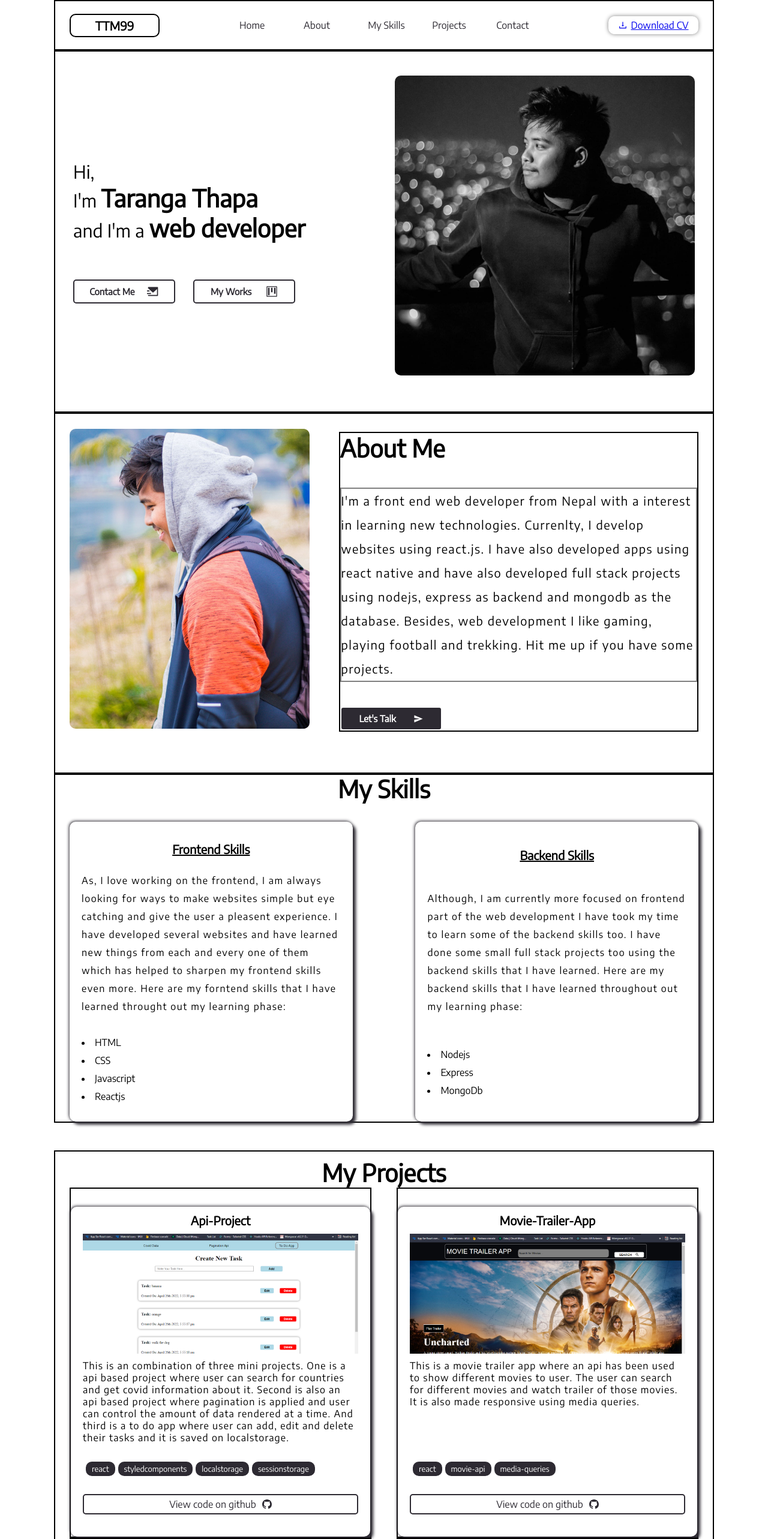
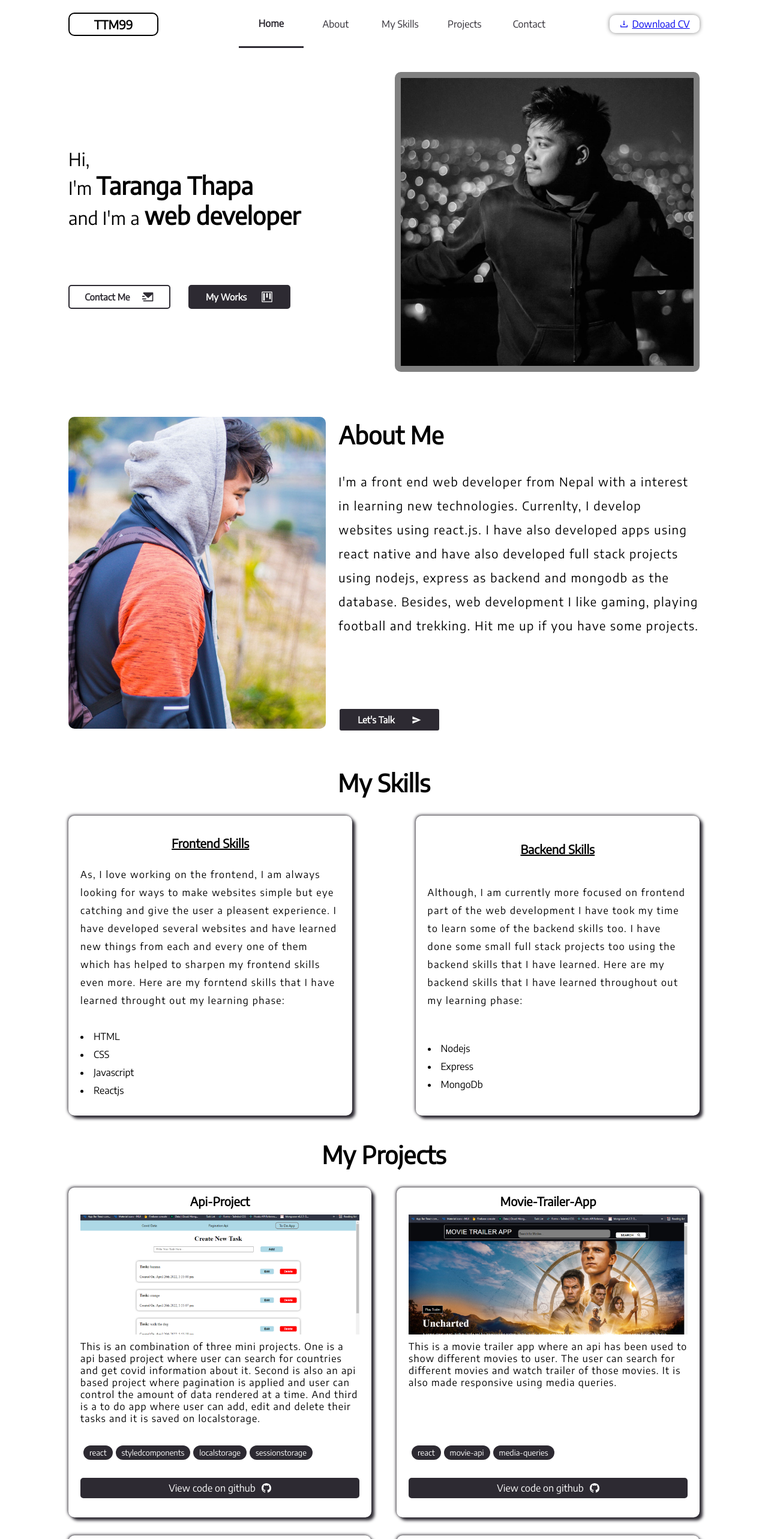
Before and after one commit to taranga99/portfolio, a React (Create React App) app: page / in a window 1280 px wide. Shown: the top 2566 px of the page at 60% size. Built offline with nearby package versions, Linux system fonts and the light colour scheme.

Commit message:
Skills page and project page made responsive

```diff
--- a/src/components/About/aboutStyled.js
+++ b/src/components/About/aboutStyled.js
@@ -4,48 +4,154 @@ import { IoSendSharp } from "react-icons/io5";
 
 export const StyledContainer = styled.div`
   height: 600px;
-  width: 100vw;
+  overflow: hidden;
 `;
 
 export const StyledAbout = styled.div`
   display: flex;
   height: 600px;
-  width: 100%;
   justify-content: space-between;
   align-items: center;
+  position: relative;
 `;
 
 export const StyledImgContainer = styled.div`
-  height: 500px;
-  width: 400px;
+  height: 520px;
+  width: 40.8%;
   background-image: url("../../images/6.jpg");
   background-position: center;
   background-size: cover;
   border-radius: 10px;
   background-repeat: no-repeat;
   margin-bottom: 50px;
+
+  @media screen and (max-width: 750px) {
+    position: absolute;
+    width: 34%;
+    left: -30px;
+  }
+
+  @media screen and (max-width: 670px) {
+    position: absolute;
+    left: -40px;
+  }
+
+  @media screen and (max-width: 600px) {
+    position: absolute;
+    left: -60px;
+    width: 35%;
+  }
+
+  @media screen and (max-width: 550px) {
+    position: absolute;
+    left: -60px;
+    width: 40%;
+  }
+
+  @media screen and (max-width: 490px) {
+    position: absolute;
+    left: -110px;
+    width: 50%;
+  }
+
+  @media screen and (max-width: 440px) {
+    position: absolute;
+    left: -120px;
+    width: 60%;
+  }
+
+  @media screen and (max-width: 400px) {
+    background-color: ${({ theme }) => theme.colors.secondary};
+    background-image: none;
+    border: 10px solid grey;
+    border-radius: 10px;
+    left: -150px;
+  }
 `;
 
 export const StyledInfoContainer = styled.div`
   width: 57.2%;
-  height: 500px;
+  height: 520px;
   display: flex;
   flex-direction: column;
   justify-content: space-between;
   margin-bottom: 40px;
-  border: 2px solid black;
+
+  @media screen and (max-width: 750px) {
+    position: absolute;
+    right: 0;
+    width: 65%;
+  }
+
+  @media screen and (max-width: 670px) {
+    width: 70%;
+  }
 `;
 
 export const StyledTitle = styled.h1`
   font-size: 40px;
+
+  @media screen and (max-width: 910px) {
+    font-size: 35px;
+  }
+
+  @media screen and (max-width: 490px) {
+    font-size: 25px;
+  }
 `;
 
 export const StyledDescription = styled.p`
   width: 100%;
+  height: 70%;
   font-size: 20px;
   letter-spacing: 1.5px;
   line-height: 40px;
-  border: 2px solid grey;
+
+  @media screen and (max-width: 910px) {
+    letter-spacing: 1.2px;
+    line-height: 37px;
+  }
+
+  @media screen and (max-width: 830px) {
+    letter-spacing: 1.2px;
+    line-height: 35px;
+    font-size: 18px;
+  }
+
+  @media screen and (max-width: 630px) {
+    line-height: 31px;
+  }
+
+  @media screen and (max-width: 530px) {
+    line-height: 30px;
+    font-size: 17px;
+    letter-spacing: 0.9px;
+  }
+
+  @media screen and (max-width: 490px) {
+    line-height: 30px;
+    font-size: 17px;
+    letter-spacing: 0.9px;
+  }
+
+  @media screen and (max-width: 470px) {
+    line-height: 25px;
+    letter-spacing: 0.9px;
+    font-size: 15px;
+  }
+
+  @media screen and (max-width: 380px) {
+    line-height: 21px;
+    letter-spacing: 0.5px;
+    font-size: 15px;
+  }
+
+  @media screen and (max-width: 310px) {
+    margin-top: -30px;
+    line-height: 21px;
+    letter-spacing: 0.5px;
+    font-size: 12px;
+  }
 `;
 
 export const StyledButton = styled(LinkS)`
--- a/src/components/Home/home.js
+++ b/src/components/Home/home.js
@@ -26,9 +26,9 @@ const home = () => {
             </StyledInfo>
             <StyledButtonContainer>
               <StyledButton
-                // border={({ theme }) => theme.colors.secondary}
-                // color={({ theme }) => theme.colors.secondary}
-                // backgroundcolor={({ theme }) => theme.colors.primary}
+                border="border"
+                color="color"
+                backgroundcolor="background"
                 to="contact"
                 smooth={true}
                 duration={500}
--- a/src/components/Home/homeStyled.js
+++ b/src/components/Home/homeStyled.js
@@ -5,71 +5,155 @@ import { Link as LinkS } from "react-scroll";
 
 export const StyledContainer = styled.div`
   width: 100vw;
+  position: relative;
+  overflow: hidden;
 `;
 
 export const StyledHome = styled.div`
   height: 600px;
   display: flex;
-  justify-content: space-around;
+  justify-content: space-between;
   align-items: center;
 `;
 
 export const StyledInfoContainer = styled.div`
   width: 50%;
-  height: 300px;
+  height: 60%;
   display: flex;
   flex-direction: column;
   justify-content: space-around;
+
+  @media screen and (max-width: 700px) {
+    width: 55%;
+  }
+
+  @media screen and (max-width: 660px) {
+    width: 52%;
+  }
+
+  @media screen and (max-width: 470px) {
+    width: 55%;
+  }
 `;
 
 export const StyledImgContainer = styled.div`
   height: 500px;
-  width: 500px;
+  width: 48.3%;
   background-image: url("../../images/1.jpg");
   background-position: center;
   background-size: cover;
   border-radius: 10px;
   background-repeat: no-repeat;
   margin-bottom: 20px;
+  border: 10px solid grey;
+
+  @media screen and (max-width: 750px) {
+    position: absolute;
+    width: 41%;
+    right: -10px;
+  }
 `;
 
 export const StyledInfo = styled.div`
   font-size: 30px;
+
+  @media screen and (max-width: 860px) {
+    font-size: 25px;
+  }
+
+  @media screen and (max-width: 800px) {
+    font-size: 23px;
+  }
+
+  @media screen and (max-width: 550px) {
+    font-size: 20px;
+  }
+
+  @media screen and (max-width: 470px) {
+    font-size: 18px;
+  }
+`;
+
+export const StyledSpan = styled.span`
+  font-size: 40px;
+  font-weight: bold;
+
+  @media screen and (max-width: 860px) {
+    font-size: 35px;
+  }
+
+  @media screen and (max-width: 800px) {
+    font-size: 32px;
+  }
+
+  @media screen and (max-width: 550px) {
+    font-size: 27px;
+  }
+
+  @media screen and (max-width: 470px) {
+    font-size: 23px;
+  }
 `;
 
 export const StyledButtonContainer = styled.div`
   width: 370px;
   display: flex;
   justify-content: space-between;
+
+  @media screen and (max-width: 860px) {
+    width: 90%;
+  }
+
+  @media screen and (max-width: 800px) {
+    flex-direction: column;
+    height: 30%;
+    margin-top: 40px;
+  }
+
+  @media screen and (max-width: 470px) {
+    width: 80%;
+  }
 `;
 
 export const StyledButton = styled(LinkS)`
   font-size: 15px;
+  width: 170px;
+  height: 40px;
   padding: 5px 15px;
   font-weight: bold;
   border-radius: 5px;
-  border: 2px solid ${({ theme }) => theme.colors.secondary};
-  color: ${({ theme }) => theme.colors.secondary};
-  background-color: ${({ theme }) => theme.colors.primary};
-  width: 170px;
-  height: 40px;
+
+  border: ${({ border, theme }) =>
+    border
+      ? `2px solid ${theme.colors.secondary}`
+      : `2px solid ${theme.colors.secondary}`};
+  color: ${({ color, theme }) =>
+    color ? `${theme.colors.secondary}` : `${theme.colors.primary}`};
+  background-color: ${({ backgroundcolor, theme }) =>
+    backgroundcolor ? `${theme.colors.primary}` : `${theme.colors.secondary}`};
   cursor: pointer;
   display: flex;
   justify-content: space-around;
   align-items: center;
-  transition: 0.4s ease-in-out;
+  transition: 0.2s ease-in-out;
 
   &:hover {
-    border: 2px solid ${({ theme }) => theme.colors.primary};
-    color: ${({ theme }) => theme.colors.primary};
-    background-color: ${({ theme }) => theme.colors.secondary};
-    transform: scale(1.1);
+    transform: scale(1.07);
   }
-`;
 
-export const StyledSpan = styled.span`
-  font-size: 40px;
-  font-weight: bold;
+  @media screen and (max-width: 860px) {
+    width: 150px;
+    padding: 5px 10px;
+  }
+
+  @media screen and (max-width: 470px) {
+    width: 130px;
+  }
+
+  @media screen and (max-width: 290px) {
+    width: 125px;
+    font-size: 14px;
+  }
 `;
 
 export const ContactIcon = styled(RiMailSendFill)`
--- a/src/components/Nav/navStyled.js
+++ b/src/components/Nav/navStyled.js
@@ -4,7 +4,6 @@ import { GiHamburgerMenu } from "react-icons/gi";
 import { AiOutlineDownload } from "react-icons/ai";
 
 export const StyledContainer = styled.div`
-  width: 100vw;
   color: ${({ theme }) => theme.colors.secondary};
   background-color: ${({ topColor, theme }) =>
     topColor ? theme.colors.backgroundColor : "transparent"};
@@ -64,15 +63,21 @@ export const StyledLinkContainer = styled.div`
 
 export const StyledItem = styled.li`
   list-style: none;
-  width: 20%;
+  width: 30%;
+  height: 80px;
 `;
 
 export const StyledLinks = styled(LinkS)`
   cursor: pointer;
-  width: 30px;
+  width: 100%;
+  height: 100%;
+  display: flex;
+  align-items: center;
+  justify-content: center;
 
   &.active {
-    border-bottom: 3px solid black;
+    border-bottom: 3px solid ${({ theme }) => theme.colors.secondary};
+    font-weight: bold;
   }
 `;
 
--- a/src/components/ProjectCard/projectCardStyled.js
+++ b/src/components/ProjectCard/projectCardStyled.js
@@ -2,8 +2,7 @@ import styled from "styled-components";
 import { BsGithub } from "react-icons/bs";
 
 export const StyledContainer = styled.div`
-  width: 48%;
-  border: 2px solid black;
+  width: 100%;
 `;
 
 export const StyledProject = styled.div`
@@ -34,35 +33,103 @@ export const StyledInfo = styled.p`
   margin-top: 10px;
   height: 150px;
   letter-spacing: 1.2px;
+
+  @media screen and (max-width: 970px) {
+    font-size: 15px;
+  }
+
+  @media screen and (max-width: 830px) {
+    font-size: 13px;
+  }
+
+  @media screen and (max-width: 710px) {
+    font-size: 15px;
+  }
+
+  @media screen and (max-width: 510px) {
+    font-size: 13px;
+  }
+
+  @media screen and (max-width: 390px) {
+    font-size: 11px;
+  }
+
+  @media screen and (max-width: 300px) {
+    font-size: 9px;
+  }
 `;
 
 export const StyledTags = styled.div`
   display: flex;
   flex-wrap: wrap;
+  margin-top: 20px;
 `;
 
 export const StyledLink = styled.a`
-  background-color: ${({ theme }) => theme.colors.primary};
+  background-color: ${({ theme }) => theme.colors.secondary};
   border: 2px solid ${({ theme }) => theme.colors.secondary};
   text-decoration: none;
-  color: ${({ theme }) => theme.colors.secondary};
+  color: ${({ theme }) => theme.colors.primary};
   border-radius: 5px;
   display: flex;
   align-items: center;
   justify-content: center;
   margin-top: 30px;
   padding: 5px 0;
+  transition: 0.3s ease-in-out;
+
+  &:hover {
+    background-color: ${({ theme }) => theme.colors.primary};
+    color: ${({ theme }) => theme.colors.secondary};
+    transition: 0.3s ease-in-out;
+  }
+
+  @media screen and (max-width: 510px) {
+    font-size: 13px;
+  }
+
+  @media screen and (max-width: 390px) {
+    font-size: 11px;
+  }
+
+  @media screen and (max-width: 300px) {
+    font-size: 9px;
+  }
 `;
 
 export const StyledTag = styled.div`
   background-color: ${({ theme }) => theme.colors.secondary};
-  border-radius: 10px;
+  border-radius: 15px;
   padding: 4px 10px;
   margin-left: 5px;
-  margin-top: 20px;
+  margin-top: 5px;
   color: ${({ theme }) => theme.colors.primary};
   font-size: 13px;
   text-align: center;
+
+  @media screen and (max-width: 970px) {
+    font-size: 12px;
+  }
+
+  @media screen and (max-width: 830px) {
+    font-size: 10px;
+  }
+
+  @media screen and (max-width: 710px) {
+    font-size: 13px;
+  }
+
+  @media screen and (max-width: 510px) {
+    font-size: 11px;
+  }
+
+  @media screen and (max-width: 390px) {
+    font-size: 9px;
+  }
+
+  @media screen and (max-width: 300px) {
+    font-size: 7px;
+  }
 `;
 
 export const GithubIcon = styled(BsGithub)`
--- a/src/components/Sidebar/sidebarStyled.js
+++ b/src/components/Sidebar/sidebarStyled.js
@@ -23,7 +23,8 @@ export const StyledCloseContainer = styled.div`
   justify-content: flex-end;
   align-items: center;
   align-self: center;
-  width: 90vw;
+  width: 100%;
+  padding: 0 24px;
 `;
 
 export const CloseIcon = styled(AiOutlineClose)`
--- a/src/components/Skills/skillsStyled.js
+++ b/src/components/Skills/skillsStyled.js
@@ -1,7 +1,17 @@
 import styled from "styled-components";
 
 export const StyledContainer = styled.div`
-  height: 600px;
+  @media screen and (max-width: 900px) {
+    height: 980px;
+  }
+
+  @media screen and (max-width: 650px) {
+    height: 1400px;
+  }
+
+  @media screen and (max-width: 400px) {
+    height: 1580px;
+  }
 `;
 
 export const StyledSkills = styled.div``;
@@ -9,6 +19,10 @@ export const StyledSkills = styled.div``;
 export const StyledTitle = styled.h1`
   text-align: center;
   font-size: 40px;
+
+  @media screen and (max-width: 910px) {
+    font-size: 35px;
+  }
 `;
 
 export const StyledInfoContainer = styled.div`
@@ -21,6 +35,25 @@ export const StyledInfoContainer = styled.div`
   padding: 20px 20px;
   box-shadow: 5px 5px 5px ${({ theme }) => theme.colors.secondary},
     -1px -1px 5px ${({ theme }) => theme.colors.secondary};
+
+  @media screen and (max-width: 1000px) {
+    height: 600px;
+  }
+
+  @media screen and (max-width: 900px) {
+    height: 400px;
+    width: 100%;
+  }
+
+  @media screen and (max-width: 650px) {
+    height: 600px;
+    width: 100%;
+  }
+
+  @media screen and (max-width: 400px) {
+    height: 700px;
+    width: 100%;
+  }
 `;
 
 export const StyledHeader = styled.div`
@@ -28,11 +61,19 @@ export const StyledHeader = styled.div`
   font-weight: bold;
   text-align: center;
   text-decoration: underline;
+
+  @media screen and (max-width: 700px) {
+    font-size: 17px;
+  }
 `;
 
 export const StyledInfo = styled.p`
   letter-spacing: 1.5px;
   line-height: 30px;
+
+  @media screen and (max-width: 700px) {
+    font-size: 15px;
+  }
 `;
 
 export const StyledSkillsContainer = styled.div`
@@ -40,6 +81,22 @@ export const StyledSkillsContainer = styled.div`
   width: 100%;
   justify-content: space-between;
   margin-top: 30px;
+
+  @media screen and (max-width: 900px) {
+    flex-direction: column;
+    align-items: center;
+    justify-content: space-between;
+    height: 850px;
+  }
+
+  @media screen and (max-width: 650px) {
+    height: 1270px;
+    width: 100%;
+  }
+
+  @media screen and (max-width: 400px) {
+    height: 1470px;
+  }
 `;
 
 export const StyledItemContainer = styled.div``;
--- a/src/components/project/projectStyled.js
+++ b/src/components/project/projectStyled.js
@@ -3,19 +3,40 @@ import styled from "styled-components";
 export const StyledContainer = styled.div`
   width: 100%;
   margin-top: 30px;
+
+  @media screen and (max-width: 710px) {
+    height: 2450px;
+  }
 `;
 
 export const StyledProject = styled.div`
   padding: 10px 0;
+  width: 100%;
+  height: 1250px;
 `;
 
 export const StyledTitle = styled.h1`
   text-align: center;
   font-size: 40px;
+
+  @media screen and (max-width: 910px) {
+    font-size: 35px;
+  }
+
+  @media screen and (max-width: 490px) {
+    font-size: 25px;
+  }
 `;
 
 export const StyledProjectContainer = styled.div`
-  display: flex;
-  flex-wrap: wrap;
+  display: grid;
+  grid-template-columns: repeat(2, 48%);
+  grid-template-rows: repeat(2, 550px);
   justify-content: space-between;
+  grid-row-gap: 30px;
+
+  @media screen and (max-width: 710px) {
+    grid-template-columns: 1fr;
+    grid-template-rows: repeat(4, 550px);
+  }
 `;
--- a/src/components/styles/index.js
+++ b/src/components/styles/index.js
@@ -5,5 +5,4 @@ export const Container = styled.div`
   max-width: 1100px;
   margin: auto;
   padding: 0 24px;
-  border: 2px solid black;
 `;
```
Also changed, not shown: public/images/6.jpg, src/mediaqueries.txt (added).
